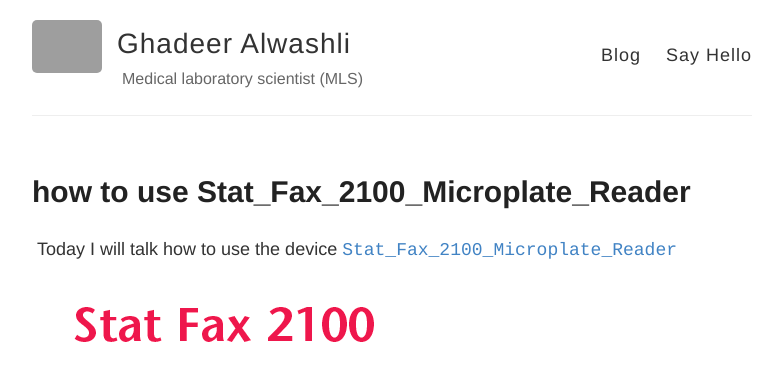
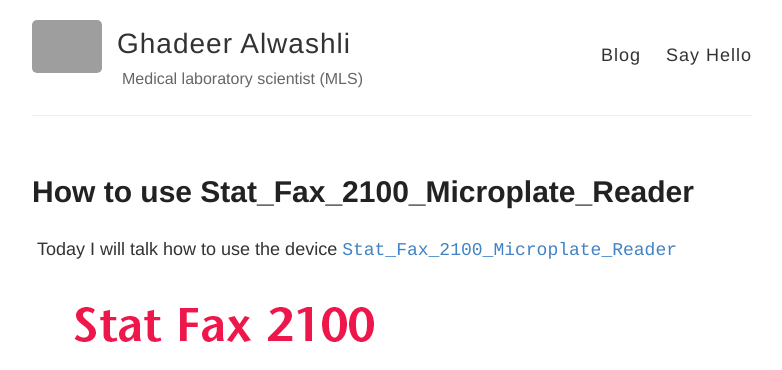
Before and after one commit to ghadeerga/ghadeerga.github.io, a Jekyll site: the page built from _posts/2021-07-22-How to use how to use Stat_Fax_2100_Microplate_Reader.md, in a window 1280 px wide and 900 px high. Shown: the top 370 px of the window, without its empty margins (248-1030 px from the left). Built offline with Jekyll 4.4.1, drawn with Linux system fonts in a browser that asks for light colours; grey boxes are pictures that could not be loaded.

```diff
--- a/_posts/2021-07-22-How-to use how to use Stat_Fax_2100_Microplate_Reader.md
+++ b/_posts/2021-07-22-How to use how to use Stat_Fax_2100_Microplate_Reader.md
@@ -1,6 +1,6 @@
 ---
 layout:  post
-title:  how to use Stat_Fax_2100_Microplate_Reader
+title:  How to use Stat_Fax_2100_Microplate_Reader
 ---
 
 
```
